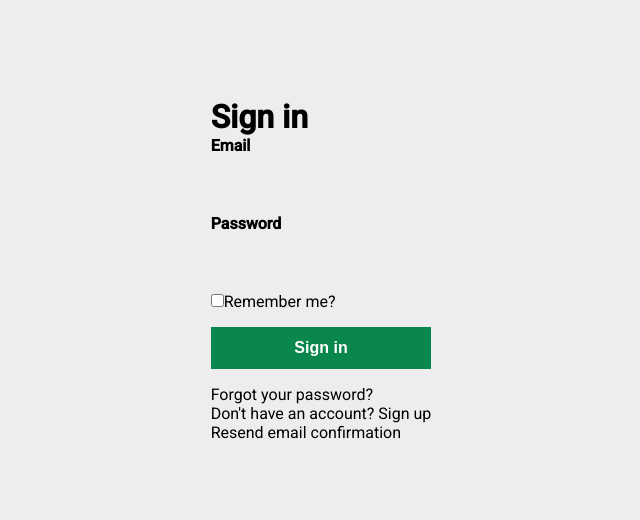
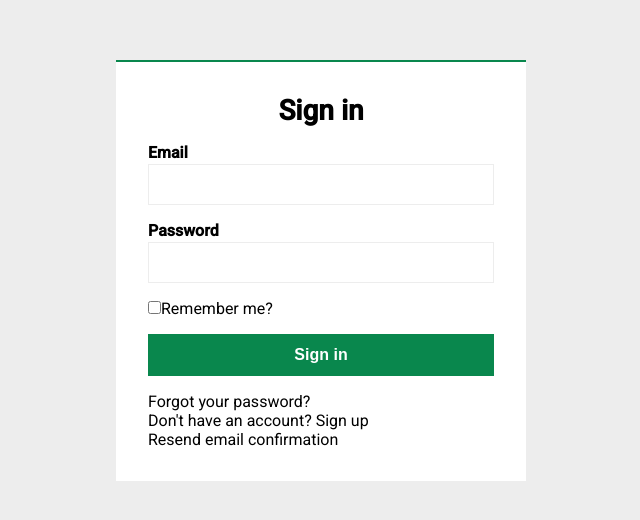
Before and after one commit to jrcairns/datafront, a React (Create React App) app: page /login in a window 1280 px wide. Shown: the part 130-650 px from the top of the page, without its empty margins (319-959 px from the left). Built offline with nearby package versions, Linux system fonts and the light colour scheme.

Commit message:
Update AuthLayout and LoginPage styling

```diff
--- a/src/layouts/Auth/index.jsx
+++ b/src/layouts/Auth/index.jsx
@@ -8,6 +8,7 @@
   display: flex;
   align-items: center;
   justify-content: center;
+  padding: 0 1rem;
 `
 
 export default function AuthLayout() {
--- a/src/pages/Login/index.jsx
+++ b/src/pages/Login/index.jsx
@@ -1,18 +1,17 @@
 import React from 'react';
 import LoginForm from '../../forms/Login';
+import { Wrapper, Heading } from '../../styles/Form.styled';
 
 export default function LoginPage() {
   return (
-    <div>
+    <Wrapper>
+      <Heading>Sign in</Heading>
+      <LoginForm />
       <div>
-        <h1>Sign in</h1>
-        <LoginForm />
-        <div>
-          <p>Forgot your password?</p>
-          <p>Don't have an account? Sign up</p>
-          <p>Resend email confirmation</p>
-        </div>
+        <p>Forgot your password?</p>
+        <p>Don't have an account? Sign up</p>
+        <p>Resend email confirmation</p>
       </div>
-    </div>
+    </Wrapper>
   )
 }
```
Also changed, not shown: 1 other file (tests, documents, lock files or other folders).
